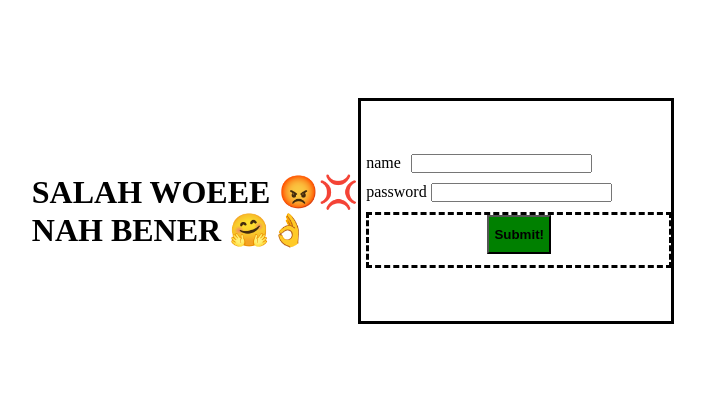
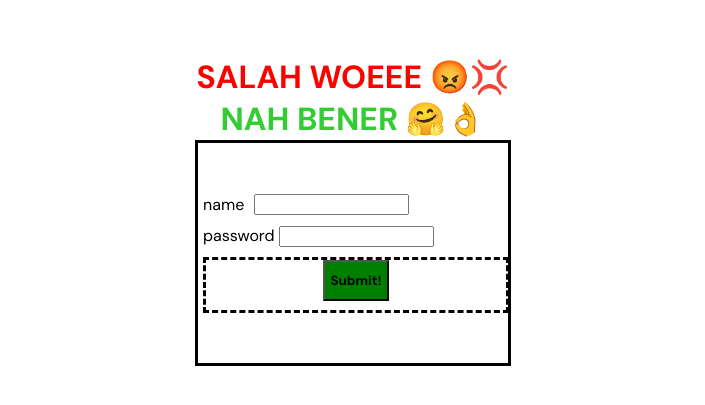
Before and after one commit to NoxturneDev/form-validation-troll, a plain HTML site: page index.html in a window 1280 px wide. Shown: the part 189-594 px from the top of the page, without its empty margins (287-992 px from the left). Drawn offline with Linux system fonts and the light colour scheme.

Commit message:
styled toast

```diff
--- a/style.css
+++ b/style.css
@@ -2,14 +2,35 @@
     box-sizing: norder-box;
     margin: 0;
     padding: 0;
+    font-family: 'DM Sans', sans-serif;
 }
 
 .main-wrapper {
     display: flex;
+    flex-direction: column;
     justify-content: center;
     align-items: center;
     width: 100vw;
     height: 100vh;
+}
+
+.toast-container{
+    width: 100%;
+    display: flex;
+    flex-direction: column;
+    justify-content: center;
+    align-items: center;
+}
+
+.toast-container h1 {
+    font-weight: 700;
+}
+
+.toast-container #toast-danger{
+    color: red;
+}
+.toast-container #toast-success{
+    color: limegreen;
 }
 
 .form {
```
